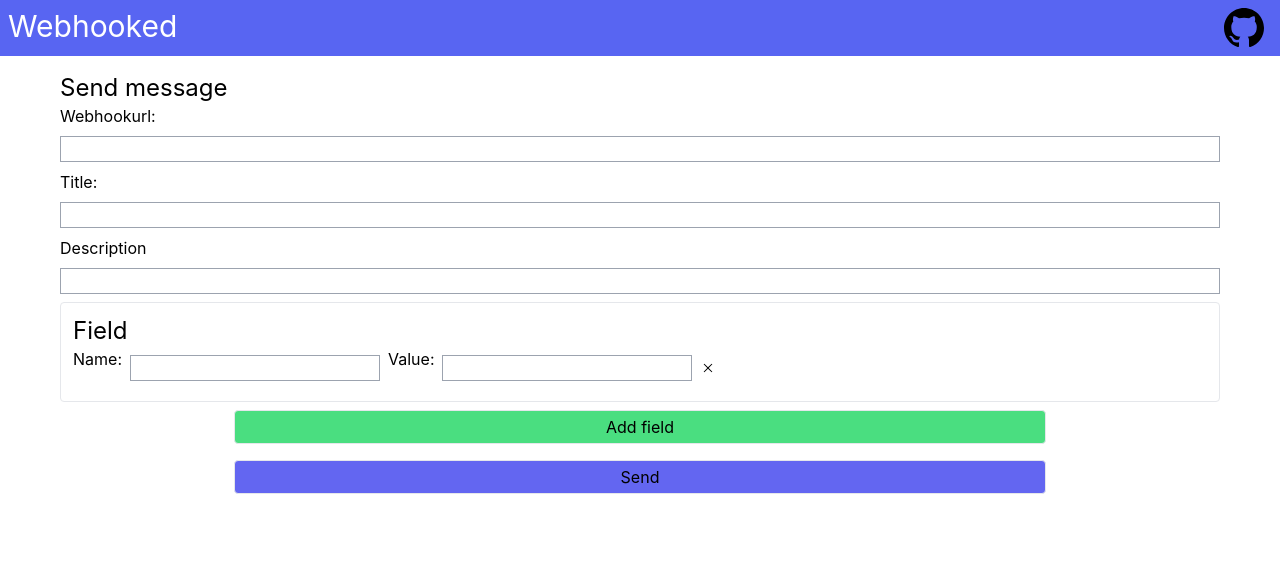
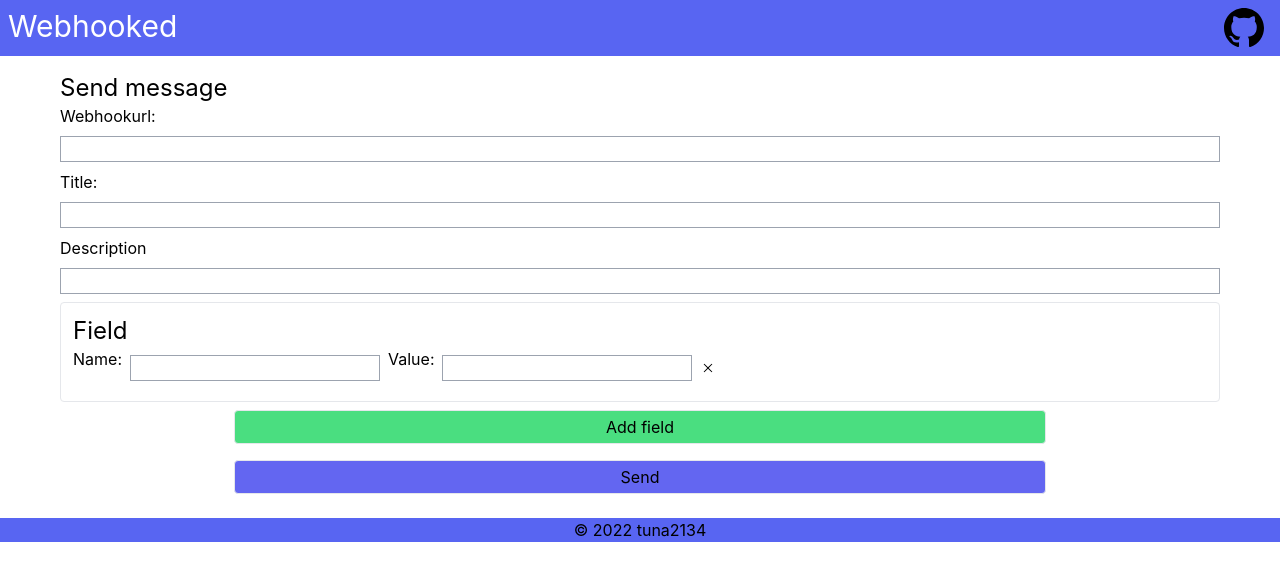
Before and after one commit to tuna2134-archive/webhook-and-embed, a Next.js app: page / in a window 1280 px wide. Shown: the top 580 px of the page. Built offline with nearby package versions, Linux system fonts and the light colour scheme.

Commit message:
Update _app.tsx

```diff
--- a/pages/_app.tsx
+++ b/pages/_app.tsx
@@ -12,6 +12,7 @@ function MyApp({ Component, pageProps }: AppProps) {
             <Head>
                 <title>Discord webhook</title>
             </Head>
+            <div className="flex flex-col h-screen">
                 <header className="p-2 bg-[#5865F2] flex justify-between">
                     <h1 className="text-3xl text-white">Webhooked</h1>
                     <nav className="flex">
@@ -23,6 +24,10 @@ function MyApp({ Component, pageProps }: AppProps) {
                 <main className="px-5 py-4">
                     <Component {...pageProps} />
                 </main>
+                <footer className="bg-[#5865F2]">
+                    <p className="text-center">&copy; 2022 tuna2134</p>
+                </footer>
+            </div>
             <ToastContainer />
         </>
     )
```
Lines whose indentation alone changed are shown as unchanged.
